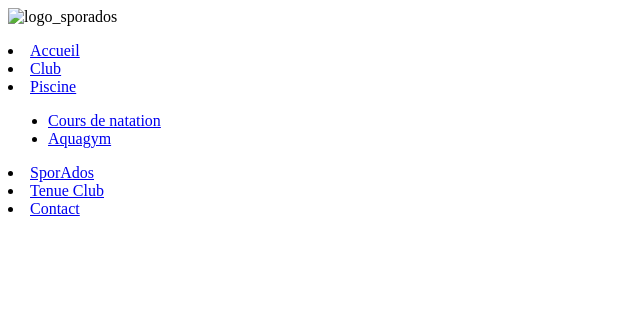
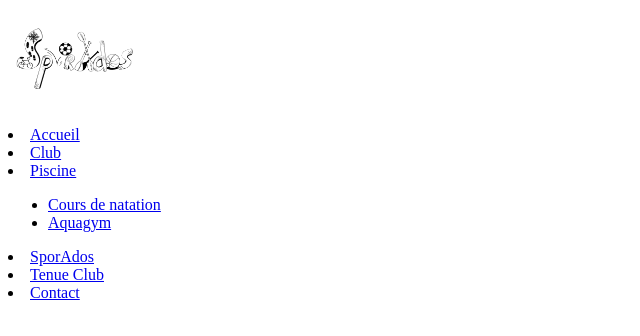
Before and after one commit to 18Wangu/SporAdos, a plain HTML site: page index.html in a window 1280 px wide. Shown: the whole page, without its empty margins (0-640 px from the left). Drawn offline with Linux system fonts and the light colour scheme.

Commit message:
Update index.html

```diff
--- a/index.html
+++ b/index.html
@@ -11,7 +11,7 @@
     <body>
         <header>
             <div>
-                <img src="images/logo_noir&blanc.png" width="130px" alt="logo_sporados"/>
+                <img src="logo_noir&blanc.png" width="130px" alt="logo_sporados"/>
             </div>
 
             <nav>
```
